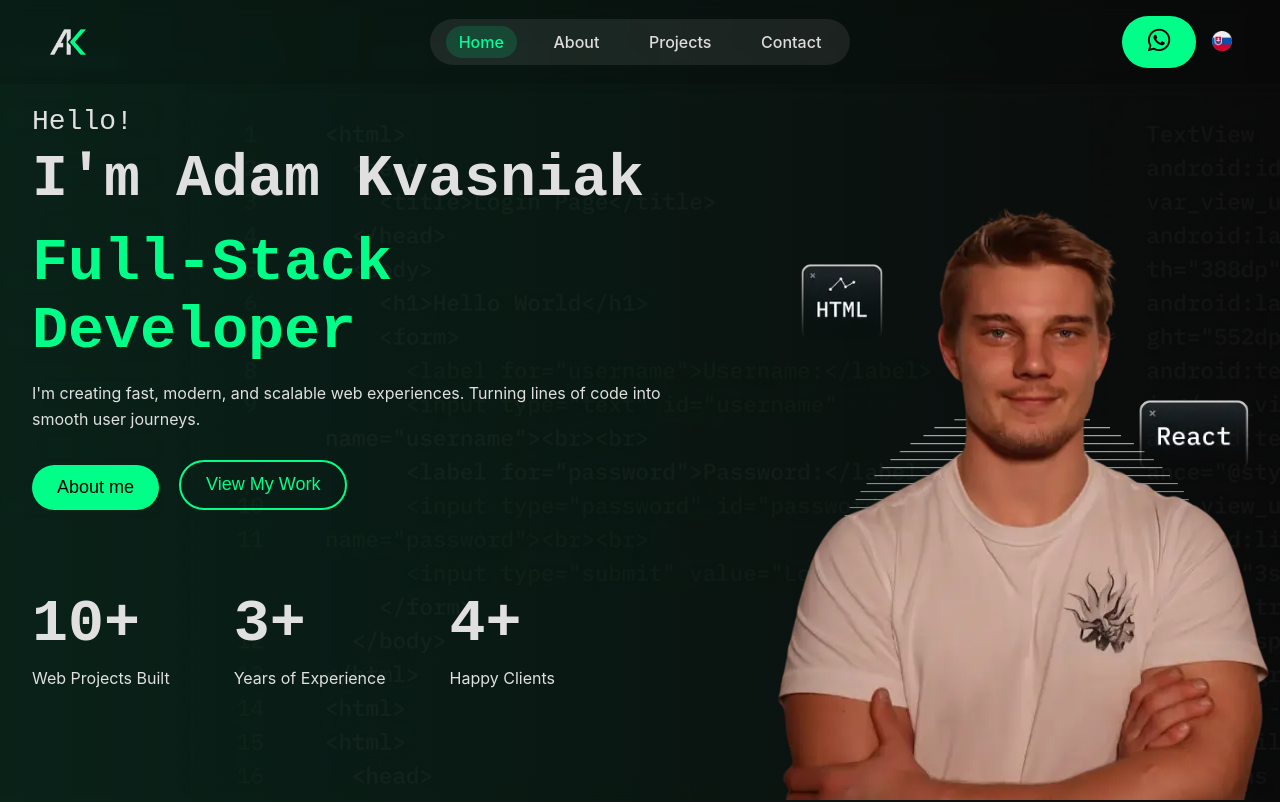
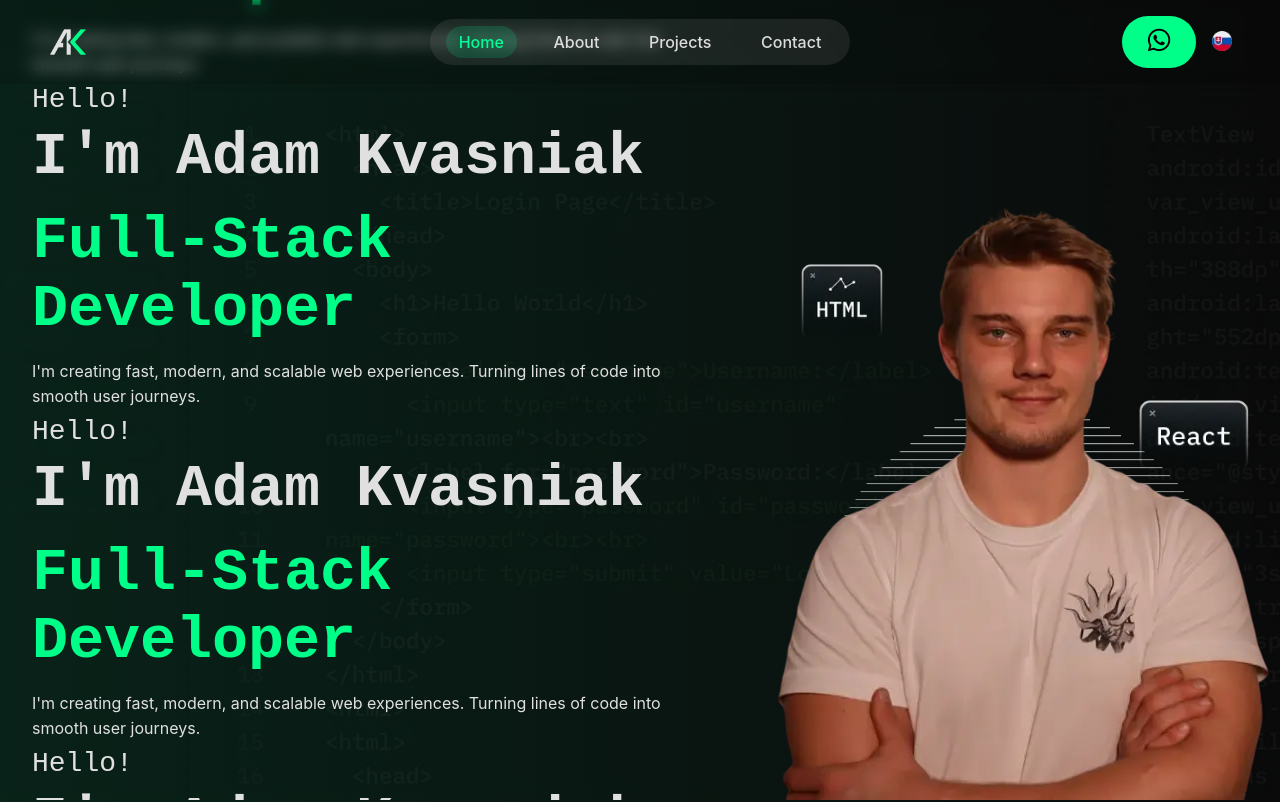
Before and after one commit to adamkvasniak/portfolio-2.0, a Next.js app: page / in a window 1280 px wide. Shown: the top 802 px of the page. Built offline with nearby package versions, Linux system fonts and the light colour scheme.

Commit message:
Update HeroBanner.js

```diff
--- a/src/components/HeroBanner/HeroBanner.js
+++ b/src/components/HeroBanner/HeroBanner.js
@@ -22,7 +22,23 @@ export default function HeroBanner() {
         <h1 className={styles.name}>{t("hero.name")}</h1>
         <h1 className={styles.title}>{t("hero.title")}</h1>
         <p className={styles.text}>{t("hero.text")}</p>
-
+        //     kktiny
+        <h1 className={styles.name}>{t("hero.name")}</h1>
+        <h1 className={styles.title}>{t("hero.title")}</h1>
+        <p className={styles.text}>{t("hero.text")}</p>
+               <p className={styles.subtitle}>{t("hero.subtitle")}</p>
+        <h1 className={styles.name}>{t("hero.name")}</h1>
+        <h1 className={styles.title}>{t("hero.title")}</h1>
+        <p className={styles.text}>{t("hero.text")}</p>
+               <p className={styles.subtitle}>{t("hero.subtitle")}</p>
+        <h1 className={styles.name}>{t("hero.name")}</h1>
+        <h1 className={styles.title}>{t("hero.title")}</h1>
+        <p className={styles.text}>{t("hero.text")}</p>
+               <p className={styles.subtitle}>{t("hero.subtitle")}</p>
+        <h1 className={styles.name}>{t("hero.name")}</h1>
+        <h1 className={styles.title}>{t("hero.title")}</h1>
+        <p className={styles.text}>{t("hero.text")}</p>
+    //// kktiny
         <div className={styles.buttonsContainer}>
           <a href="#about" className={styles.button}>
             {t("hero.aboutMe")}
```
